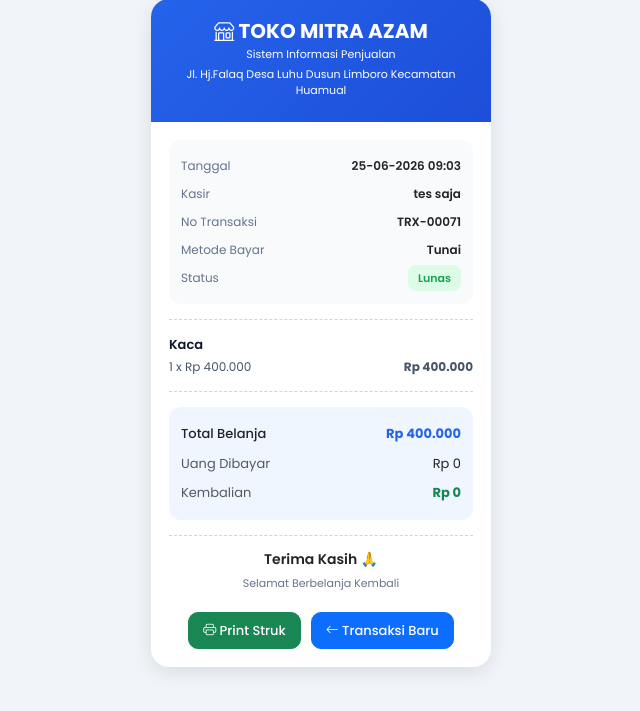
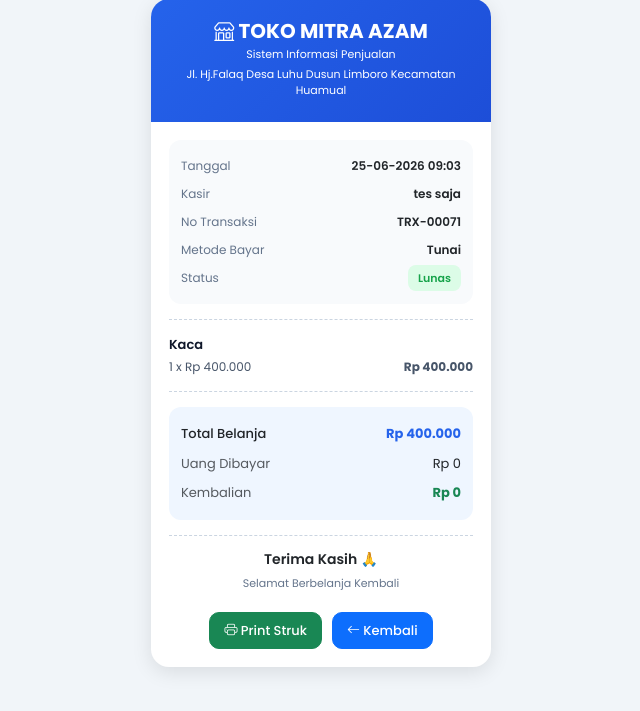
Before and after one commit to sauljannah/penjualan_mitra_azam, a PHP site: page /kasir/struk.php?id=71 in a window 1280 px wide. Shown: the part 21-732 px from the top of the page, without its empty margins (319-959 px from the left). Run offline with PHP 8.4, Linux system fonts and the light colour scheme; a user stored in the database is signed in; data comes from the database, SQL or seed files in the repository.

Commit message:
update struk.php

```diff
--- a/kasir/struk.php
+++ b/kasir/struk.php
@@ -278,7 +278,7 @@ $metode_bayar_clean = strtolower($metode_bayar_mentah);
                 <i class="bi bi-printer"></i> Print Struk
             </button>
             <a href="transaksi.php" class="btn btn-primary">
-                <i class="bi bi-arrow-left"></i> Transaksi Baru
+                <i class="bi bi-arrow-left"></i> Kembali
             </a>
         </div>
     </div>
```
